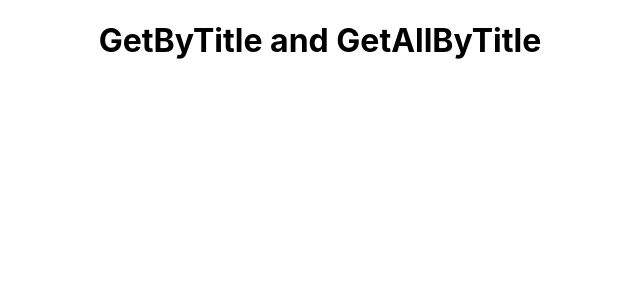
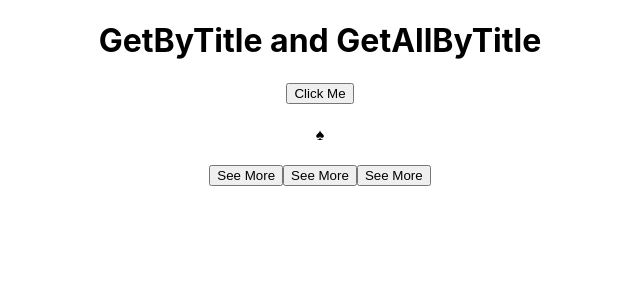
Before and after one commit to muazimmaqbool/React_Testing_Library, a React (Create React App) app: page / in a window 1280 px wide. Shown: the top 300 px of the page, without its empty margins (320-960 px from the left). Built offline with nearby package versions, Linux system fonts and the light colour scheme.

Commit message:
getByTile and getAllByTitle

```diff
--- a/src/20_getByTitle and getAllByTitle/GetByTitle_GetAllByTitle.jsx
+++ b/src/20_getByTitle and getAllByTitle/GetByTitle_GetAllByTitle.jsx
@@ -1,12 +1,23 @@
 import React from 'react'
 
 // lect #28
-//used when you
+//used when you want to test an element on the basis of its title
+//? Note: title is seen in the screen when hover over the element in ui
 
 const GetByTitle_GetAllByTitle = () => {
   return (
     <div>
         <h1>GetByTitle and GetAllByTitle</h1>
+
+        <button title='click me button'>Click Me</button>
+        <br/>
+        <br/>
+        <span title='black spade icon'>&#x2660;</span>
+        <br/>
+        <br/>
+        <button title='see more button'>See More</button>
+        <button title='see more button'>See More</button>
+        <button title='see more button'>See More</button>
     </div>
   )
 }
```
Also changed, not shown: 1 other file (tests, documents, lock files or other folders).
